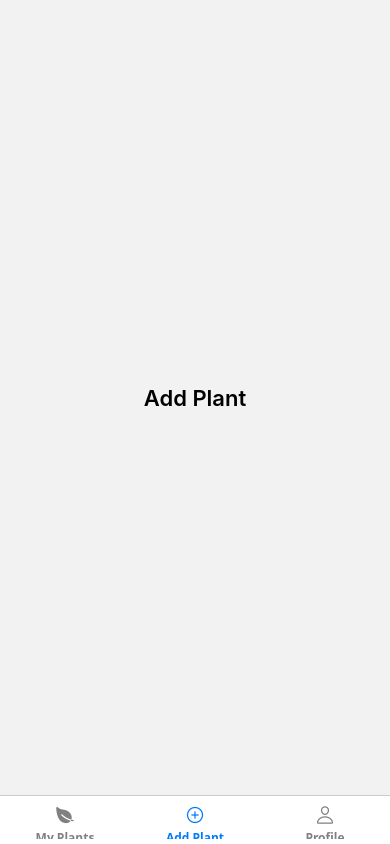
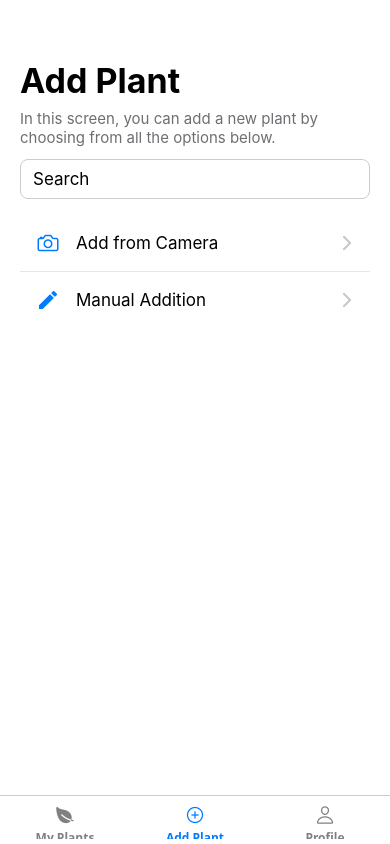
Before and after one commit to Sahar541998/plant-pilot-ai, a React Native app in the folder app/: screen /AddPlant in a window 390 px wide. Built offline with nearby package versions, Linux system fonts and the light colour scheme.

Commit message:
add simple list option

```diff
--- a/app/screens/add-plant-screen/AddPlant.tsx
+++ b/app/screens/add-plant-screen/AddPlant.tsx
@@ -1,12 +1,127 @@
-import {Text, View} from "react-native";
-import React from "react";
+import React, {useMemo, useState} from 'react'
+import {View, Text, TouchableOpacity, StyleSheet, FlatList, TextInput} from 'react-native'
+import {Ionicons, MaterialIcons} from '@expo/vector-icons'
 
-const AddPlantScreen = () => {
+const options = [
+    {id: '1', title: 'Add from Camera', icon: 'camera-outline', iconLib: Ionicons},
+    {id: '2', title: 'Manual Addition', icon: 'edit', iconLib: MaterialIcons},
+]
+
+function AddPlantScreen({navigation}: { navigation: any }) {
+    const onPressOption = (id: string) => {
+        if (id === '1') navigation.navigate('CameraScreen')
+        else if (id === '2') navigation.navigate('ManualAddScreen')
+    }
+
+    const renderItem = ({item}: { item: any }) => {
+        const IconComponent = item.iconLib
+        return (
+            <TouchableOpacity
+                onPress={() => onPressOption(item.id)}
+                style={styles.optionContainer}
+                activeOpacity={0.6}
+                accessibilityRole="button"
+                accessibilityLabel={item.title}
+            >
+                <View style={styles.iconWrapper}>
+                    <IconComponent name={item.icon} size={24} color="#007AFF"/>
+                </View>
+                <Text style={styles.optionText}>{item.title}</Text>
+                <Ionicons name="chevron-forward" size={22} color="#C7C7CC"/>
+            </TouchableOpacity>
+        )
+    }
+    const [search, setSearch] = useState('')
+
+    const optionsToShow = useMemo(() => {
+        return options.filter(option => option.title.includes(search))
+    }, [options, search])
+
     return (
-        <View style={{flex: 1, justifyContent: 'center', alignItems: 'center'}}>
-            <Text style={{fontSize: 22, fontWeight: '600'}}>Add Plant</Text>
+        <View style={styles.container}>
+            <Text style={styles.title}>Add Plant</Text>
+            <Text style={styles.subtitle}>
+                In this screen, you can add a new plant by choosing from all the options below.
+            </Text>
+
+            <TextInput
+                placeholder="Search"
+                value={search}
+                onChangeText={setSearch}
+                style={styles.textInput}
+                clearButtonMode="while-editing"
+            />
+
+            {optionsToShow.length === 0 && <Text>No Options To Show...</Text>}
+
+            <FlatList
+                data={optionsToShow}
+                keyExtractor={(item) => item.id}
+                renderItem={renderItem}
+                ItemSeparatorComponent={() => <View style={styles.separator}/>}
+                contentContainerStyle={{marginTop: 16}}
+            />
+
         </View>
     )
 }
 
+const styles = StyleSheet.create({
+    container: {
+        flex: 1,
+        backgroundColor: '#fff',
+        paddingHorizontal: 20,
+        paddingTop: 60,
+    },
+    title: {
+        fontSize: 34,
+        fontWeight: '700',
+        color: '#000',
+        fontFamily: 'System',
+    },
+    subtitle: {
+        fontSize: 15,
+        fontWeight: '400',
+        color: '#6e6e73',
+        fontFamily: 'System',
+        marginTop: 8,
+        marginBottom: 12,
+    },
+    optionContainer: {
+        flexDirection: 'row',
+        alignItems: 'center',
+        height: 56,
+        paddingHorizontal: 12,
+        backgroundColor: '#fff',
+    },
+    iconWrapper: {
+        width: 32,
+        alignItems: 'center',
+        marginRight: 12,
+    },
+    optionText: {
+        flex: 1,
+        fontSize: 17,
+        fontWeight: '400',
+        color: '#000',
+        fontFamily: 'System',
+    },
+    separator: {
+        height: 1,
+        backgroundColor: '#E5E5EA',
+        width: '100%', // full width separator
+    },
+    textInput: {
+
+        height: 40,
+        borderColor: '#ccc',
+        borderWidth: 1,
+        borderRadius: 8,
+        paddingHorizontal: 12,
+        fontSize: 17,
+        fontFamily: 'System',
+    },
+})
+
+
 export {AddPlantScreen}
```
